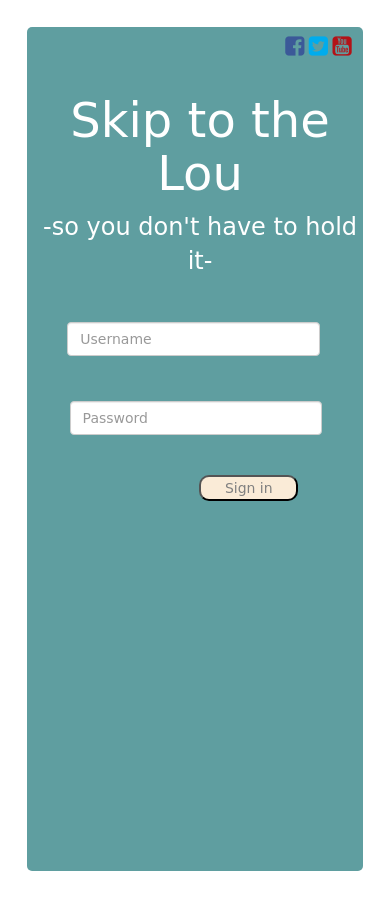
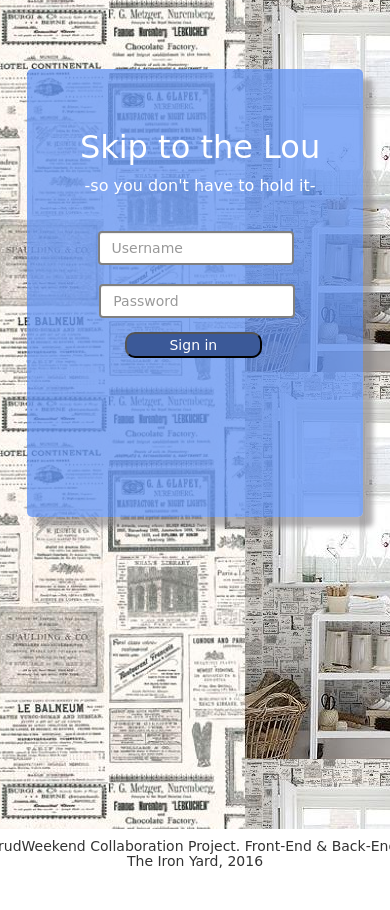
Before and after one commit to jonnybl915/crudweekend, a website: page public/index.html in a window 390 px wide. Drawn offline with nearby package versions, Linux system fonts and the light colour scheme; some packages are replaced by stand-ins of ours; a web font is replaced by a local one.

Commit message:
login for mobile and desktop complete

```diff
--- a/public/_footer.scss
+++ b/public/_footer.scss
@@ -1,35 +1,9 @@
 footer {
   width: 100%;
   height: 10%;
+
+  h5 {
+    text-align: center;
+    vertical-align: middle;
+  }
 }
-.socialBoxesFooter {
-  float: left;
-
-  .fa-facebook-square {
-    color: #3b5998;
-    top: 0;
-    right: .5em;
-    &:hover {
-      color: #add8e6;
-      opacity: .5;
-      }
-    }
-  .fa-twitter-square {
-  color: #00aced;
-  top: 0;
-  left: -.3em;
-    &:hover {
-      color: #add8e6;
-      opacity: .4;
-      }
-    }
-  .fa-youtube-square {
-  color: #b31217;
-  top: 0;
-  left: -.2em;
-    &:hover {
-      color: #ffc0cb;
-      opacity: .4;
-      }
-    }
-  }
--- a/public/_header.scss
+++ b/public/_header.scss
@@ -1,33 +1,5 @@
 header {
-  .socialBoxes {
-    float: right;
+  height: 20%;
 
-    .fa-facebook-square {
-      color: #3b5998;
-      top: 0;
-      right: .5em;
-      &:hover {
-        color: #add8e6;
-        opacity: .8;
-        }
-      }
-    .fa-twitter-square {
-    color: #00aced;
-    top: 0;
-    left: -.3em;
-      &:hover {
-        color: #add8e6;
-        opacity: .4;
-        }
-      }
-    .fa-youtube-square {
-    color: #b31217;
-    top: 0;
-    left: -.2em;
-      &:hover {
-        color: #ffc0cb;
-        opacity: .4;
-      }
-    }
-  }
+
 }
--- a/public/_logInPage.scss
+++ b/public/_logInPage.scss
@@ -1,39 +1,53 @@
+
+.logInPage {
+  background-color: rgba(100, 149, 244, .78);
+  box-shadow: 10px 10px 5px 0px rgba(140,137,140,0.65);
+  color: #FFF;
+  height: 50%;
+  width: 50%;
+  border-radius: 84px;
+  margin-left: 25%;
+
   h2 {
     text-align: center;
     font-size: -webkit-xxx-large;
-  padding-top: 4%;
+    padding-top: 2%;
+    margin-left: 0%;
   }
   p {
     font-size: x-large;
   }
-.logInPage {
-  background-color: cadetblue;
-  color: #FFF;
-  height: 100%;
+  .socialBoxes {
+    display: none;
   }
   form.form-inline {
     text-align: center;
-  margin-top: 5%;
-  width: 25%;
+    margin-top: 3%;
+    width: 35%;
     height: 47%;
-  margin-left: 38%;
+    margin-left: 34%;
   }
   div.form-group {
     margin-right: 16%;
-  margin-bottom: 10%;
+    margin-bottom: 2%;
+    margin-top: 10%;
   }
   input#Username.form-control {
-  margin-bottom: 20%;
     width: 112%;
+    border: solid gray 2px;
   }
   input#Password.form-control {
     margin-left: 1%;
     width: 112%;
+    border: solid gray 2px;
   }
   button.signIn {
-  width: 37%;
+    width: 66%;
     margin-top: 7%;
-  background-color: antiquewhite;
-  color: gray;
-  margin-left: 7%;
+    color: #FFF;
+    margin-left: -5%;
+    margin-bottom: 12%;
+    background-color: #3B5998;
+    border-radius: 10px;
   }
+}
--- a/public/_mainPage.scss
+++ b/public/_mainPage.scss
@@ -1,8 +1,40 @@
 .mainPage {
-    background-color: cadetblue;
     color: #FFF;
     height: 100%;
     display:hidden;
+
+    .socialBoxes {
+      float: right;
+      margin-top: 2%;
+
+      .fa-facebook-square {
+        color: #3b5998;
+        top: 0;
+        right: .5em;
+        &:hover {
+          color: #add8e6;
+          opacity: .8;
+          }
+        }
+      .fa-twitter-square {
+      color: #00aced;
+      top: 0;
+      left: -.3em;
+        &:hover {
+          color: #add8e6;
+          opacity: .4;
+          }
+        }
+      .fa-youtube-square {
+      color: #b31217;
+      top: 0;
+      left: -.2em;
+        &:hover {
+          color: #ffc0cb;
+          opacity: .4;
+        }
+      }
+    }
 }
 // google map stuff
 
--- a/public/_mobile.scss
+++ b/public/_mobile.scss
@@ -1,23 +1,55 @@
 @media (min-width: 320px) and (max-width: 767px) {
+html body div.mainContainer {
+  height: 100%;
+  width: 100%;
+}
+.logInPage, .mainPage {
+    width: 80%;
+    margin: 10% auto;
+    padding-top: 8%;
+    border-radius: 5px;
+  }
+  header {
+    height: 5%;
+    }
+//logInPage css
+.logInPage {
+  height: 53%;
+  h2 {
+    font-size: xx-large;
+    padding-top: 0%;
+  }
+    p{
+      font-size: medium;
+  }
+  h2, p {
+    margin-left: 3%;
+    }
+  form.form-inline {
+    width: 62%;
+    margin-left: 21%;
+    margin-top: 10%;
+  }
+  button.signIn {
+    margin-left: 0;
+    margin-right: 8%;
+    margin-top: 5%;
+  }
+  div.form-group {
+    // margin-bottom: 8px;
+    margin-right: 16%;
+    margin-bottom: 2%;
+    margin-top: 9%;
+    }
+  footer {
+    // display: none;
+    }
+}
 
-header {
-      width: 90%;
-  }
-header .fa-3x {
-  font-size: 1.6em;
-  }
-h2, p {
-  margin-left: 3%;
-  }
+// mainPage css
 .socialBoxes {
   margin-right: 3%;
   margin-top: 2%;
-  }
-.logInPage, .mainPage {
-  width: 80%;
-  margin: 10% auto;
-  padding-top: 8%;
-  border-radius: 5px;
   }
 .userInputArea {
   width: 80%;
@@ -32,22 +64,6 @@ h2, p {
   width: 75%;
   margin-left: 13%;
   margin-top: 8%;
-  }
-form.form-inline {
-  width: 80%;
-  margin-left: 12%;
-  margin-top: 13%;
-}
-button.signIn {
-  float: right;
-  background-color: antiquewhite;
-  border-radius: 10px;
-  color: gray;
-  margin-right: 14%;
-  margin-top: 5%;
-    }
-.form-group {
-  margin-bottom: 8px;
   }
 #isClean {
   margin-bottom: 3%;
@@ -69,8 +85,6 @@ button.btn.btn-primary {
   height: 30%;
   margin-left: 10%;
   margin-right: 10%;
+    }
+
   }
-footer .socialBoxesFooter {
-  display: none;
-    }
-  }
--- a/public/_themes.scss
+++ b/public/_themes.scss
@@ -4,16 +4,21 @@
 html {
   height: 100%;
   margin: -15px;
-}
   body {
     height: 100%;
-}
     .mainContainer {
+      height: 125%;
+
+      div#bg-image {
         height: 100%;
+        background-image: url("images/bathroomBackground.jpg");
       }
       h2, p {
             text-align: center;
           }
       h2 {
-  padding-top: 0%;
+        padding-top: 2%;
       }
+    }
+  }
+}
--- a/public/index.html
+++ b/public/index.html
@@ -12,17 +12,21 @@
 </head>
 <body>
     <div class="mainContainer">
-      <header>
-        <div class="socialBoxes">
-                    <a href="https://www.facebook.com/"><span class="fa fa-facebook-square fa-3x"></span></a>
-                    <a href="https://twitter.com/"><span class="fa fa-twitter-square fa-3x"></span></a>
-                    <a href="https://youtube.com/"><span class="fa fa-youtube-square fa-3x"></span></a>
-                </div>
-      </header>
+      <div id="bg-image">
+        <header>
+
+        </header>
         <!--Log In Screen - First Page-->
+
         <div class="logInPage">
+          <div class="socialBoxes">
+                      <a href="https://www.facebook.com/"><span class="fa fa-facebook-square fa-3x"></span></a>
+                      <a href="https://twitter.com/"><span class="fa fa-twitter-square fa-3x"></span></a>
+                      <a href="https://youtube.com/"><span class="fa fa-youtube-square fa-3x"></span></a>
+                  </div>
             <h2>Skip to the Lou</h2>
-            <p>-so you don't have to hold it-</p><!--LogIn Form-->
+            <p>-so you don't have to hold it-</p>
+            <!--LogIn Form-->
             <form class="form-inline">
                 <div class="form-group">
                     <label class="sr-only">Username</label> <input class="form-control" id="Username" placeholder="Username"
@@ -30,9 +34,11 @@
                 </div>
                 <div class="form-group">
                     <label class="sr-only">Password</label> <input class="form-control" id="Password" placeholder="Password" type="password">
-                </div><button class="signIn" type="submit">Sign in</button>
+                </div>
+                <button class="signIn" type="submit">Sign in</button>
             </form>
-        </div><!--Second Page-->
+        </div>
+      </div><!--Second Page-->
         <div class="mainPage hidden">
             <header>
                 <h2>Skip to the Lou</h2>
@@ -78,11 +84,10 @@
     </script>
         </div>
       <footer>
-        <div class="socialBoxesFooter">
-                    <a href="https://www.facebook.com/"><span class="fa fa-facebook-square fa-3x"></span></a>
-                    <a href="https://twitter.com/"><span class="fa fa-twitter-square fa-3x"></span></a>
-                    <a href="https://youtube.com/"><span class="fa fa-youtube-square fa-3x"></span></a>
-                </div>
+        <h5>
+          CrudWeekend Collaboration Project. Front-End & Back-End. The Iron Yard, 2016
+        </h5>
+
       </footer>
     </div>
     <script charset="utf-8" src="node_modules/jquery/dist/jquery.js">
```
Also changed, not shown: public/images/bathroomBackground.jpg (added), public/images/toiletLogo.png (added), public/images/toiletLogoSmall.jpg (added), public/main.css, 1 other file. Lines whose indentation alone changed are shown as unchanged.
